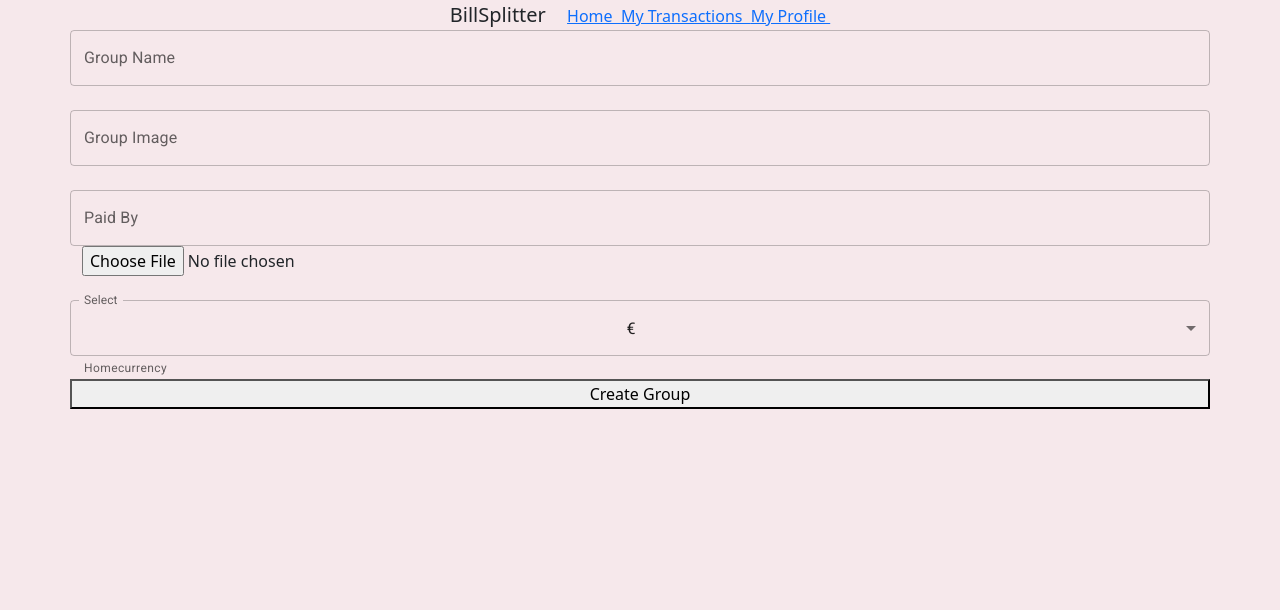
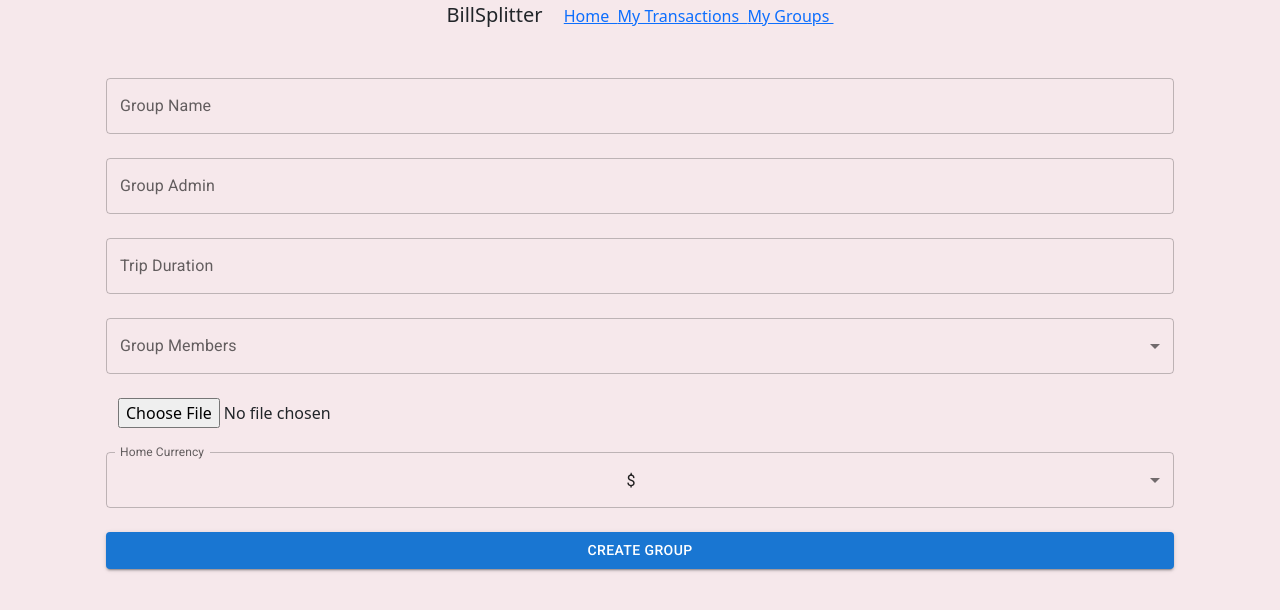
Before and after one commit to shwethaaaaaa/HEAP-billsplitter, a React (Create React App) app: page /CreateGroup in a window 1280 px wide. Shown: the top 610 px of the page. Built offline with nearby package versions, Linux system fonts and the light colour scheme.

Commit message:
FE updates

```diff
--- a/src/pages/CreateGroup.js
+++ b/src/pages/CreateGroup.js
@@ -10,13 +10,17 @@ import Row from 'react-bootstrap/Row';
 import MenuItem from '@mui/material/MenuItem';
 
 
+import Stack from '@mui/material/Stack';
+import Button from '@mui/material/Button';
+
+
 
 
 
 export default function AddingNewGroup(){
     const currencies = [
         {
-          value: 'USD',
+          value: 'SGD',
           label: '$',
         },
         {
@@ -38,36 +42,70 @@ export default function AddingNewGroup(){
     //     setValue(newValue);
     // };
 
-    const [currency, setCurrency] = React.useState('EUR');
+    const [currency, setCurrency] = React.useState('SGD');
+
+
+    const allUsers = ['Mary', 'poppy']  // need to call user MS
+    const groupMembers = ''
+
+
+
+    const handleChange1 = (event) => {
+
+      };
 
     const handleChange2 = (event) => {
-      setCurrency(event.target.value);
-    };
+        setCurrency(event.target.value);
+      };
     return(
         <>
-            <Container>
-                <Row>
-                    <TextField id="outlined-basic" label="Group Name" variant="outlined" />
+            <Container fluid="sm" className='mt-5   '>
+                <Row className = 'mx-4'>
+                    <TextField id="outlined-basic" label="Group Name" variant="outlined"  />
                 </Row>
                 <br/>
-                <Row>
-
-                    <TextField id="outlined-basic" label="Group Image" variant="outlined" />
+                <Row className = 'mx-4'>
+                    <TextField id="outlined-basic" label="Group Admin" variant="outlined"  />
                 </Row>
                 <br/>
-                <Row>
-                    <TextField id="outlined-basic" label="Paid By" variant="outlined" />
-                    <input type='file' variant='outlined'></input>
+                <Row className = 'mx-4'>
+                    <TextField id="outlined-basic" label="Trip Duration" variant="outlined" placeholder ='DD/MM/YY - DD/MM/YY' />
                 </Row>
                 <br/>
-                <Row>
+
+                <Row className = 'mx-4'>
+                    <TextField
+                            id="outlined-select-currency"
+                            select
+                            label="Group Members"
+                            value={groupMembers}
+                            onChange={handleChange1}
+                            helperText=""
+
+                        >
+                            {allUsers.map((option) => (
+                            <MenuItem key={option.value} value={option.value}>
+                                {option.label}
+                            </MenuItem>
+                            ))}
+                        </TextField>
+                </Row>
+                <br/>
+
+                <Row className = 'mx-4'>
+
+                    <input type='file' variant='outlined' label="Group Image"></input>
+                </Row>
+                <br/>
+                <Row className = 'mx-4'>
                     <TextField
                         id="outlined-select-currency"
                         select
-                        label="Select"
+                        label="Home Currency"
                         value={currency}
                         onChange={handleChange2}
-                        helperText="Homecurrency"
+                        helperText=""
+
                     >
                         {currencies.map((option) => (
                         <MenuItem key={option.value} value={option.value}>
@@ -76,8 +114,9 @@ export default function AddingNewGroup(){
                         ))}
                     </TextField>
                 </Row>
-                <Row>
-                    <button >Create Group</button>
+                <br/>
+                <Row className = 'mx-4'>
+                    <Button variant="contained">Create Group</Button>
                 </Row>
 
 
--- a/src/pages/Group.js
+++ b/src/pages/Group.js
@@ -43,20 +43,31 @@ export default function TransactionTable() {
     //     createData('Gingerbread', 356, 16.0, 49, 3.9),
     //   ];
 
-    const rows = [];
+    const rows = []; // to be called form transaction MS
+
+    const groupName = "Trip XX"  // to be rerieved from MS
+    const duration = "12/03/23 - 20/03/23"
+
+
 
     return(
         <>
+
+          <p>{groupName}</p>
+          <p>{duration}</p>
+          <p>Transaction History</p>
+
+
             <TableContainer component={Paper}>
-                <Table sx={{ minWidth: 700 }} aria-label="customized table">
+                <Table className ='mr-3' sx={{  }} aria-label="customized table">
                     <TableHead>
-                    <TableRow>
-                        <StyledTableCell>Payer</StyledTableCell>
-                        <StyledTableCell align="right">Ower</StyledTableCell>
-                        <StyledTableCell align="right">Exchange Rate&nbsp;(g)</StyledTableCell>
-                        <StyledTableCell align="right">Amount&nbsp;(g)</StyledTableCell>
-                        <StyledTableCell align="right">Description&nbsp;(g)</StyledTableCell>
-                        <StyledTableCell align="right">Receipt&nbsp;(g)</StyledTableCell>
+                    <TableRow >
+                        <StyledTableCell align='center'>Payer</StyledTableCell>
+                        <StyledTableCell align='center'>Ower</StyledTableCell>
+                        <StyledTableCell align='center'>Exchange Rate</StyledTableCell>
+                        <StyledTableCell align='center'>Amount</StyledTableCell>
+                        <StyledTableCell align='center'>Description</StyledTableCell>
+
                     </TableRow>
                     </TableHead>
                     <TableBody>
--- a/src/pages/Layout.js
+++ b/src/pages/Layout.js
@@ -14,7 +14,7 @@ const Layout = () => {
 
         <Link to="/">My Transactions&nbsp;&nbsp;</Link>
 
-        <Link to="/Profile">My Profile&nbsp;</Link>
+        <Link to="/Profile">My Groups&nbsp;</Link>
 
       </nav>
 
```
Lines whose indentation alone changed are shown as unchanged.
